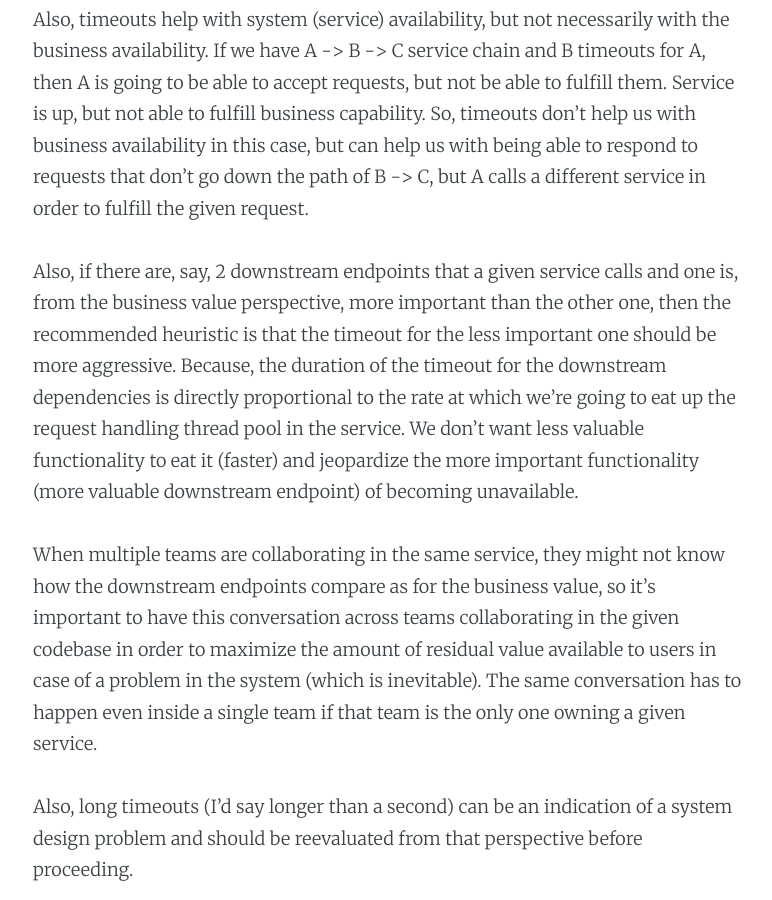
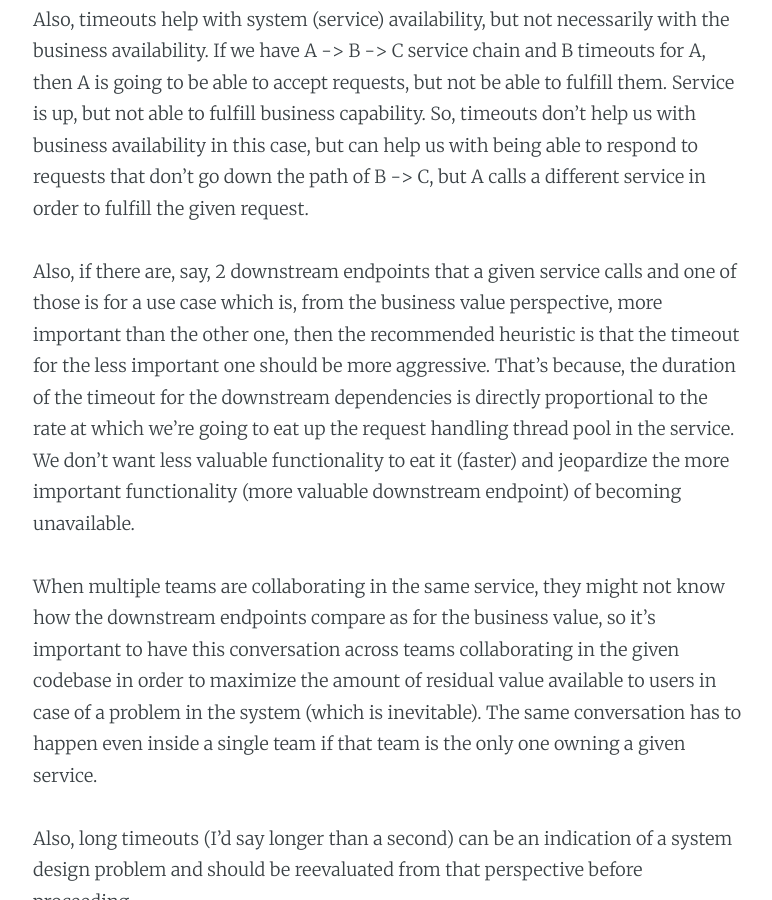
Before and after one commit to dragan-stepanovic/dragan-stepanovic.github.io, a Jekyll site: the page built from _posts/2020-07-19-on-timeouts.md, in a window 1280 px wide and 900 px high, scrolled down 886 px. Shown: the whole window, without its empty margins (252-1024 px from the left). Built offline with Jekyll 4.4.1, drawn with Linux system fonts in a browser that asks for light colours.

Commit message:
Update 2020-07-19-on-timeouts.md

```diff
--- a/_posts/2020-07-19-on-timeouts.md
+++ b/_posts/2020-07-19-on-timeouts.md
@@ -16,7 +16,7 @@
 Also, timeouts help with system (service) availability, but not necessarily with the business availability.
 If we have A -> B -> C service chain and B timeouts for A, then A is going to be able to accept requests, but not be able to fulfill them. Service is up, but not able to fulfill business capability. So, timeouts don't help us with business availability in this case, but can help us with being able to respond to requests that don't go down the path of B -> C, but A calls a different service in order to fulfill the given request.
 
-Also, if there are, say, 2 downstream endpoints that a given service calls and one is, from the business value perspective, more important than the other one, then the recommended heuristic is that the timeout for the less important one should be more aggressive. Because, the duration of the timeout for the downstream dependencies is directly proportional to the rate at which we're going to eat up the request handling thread pool in the service. We don't want less valuable functionality to eat it (faster) and jeopardize the more important functionality (more valuable downstream endpoint) of becoming unavailable.
+Also, if there are, say, 2 downstream endpoints that a given service calls and one of those is for a use case which is, from the business value perspective, more important than the other one, then the recommended heuristic is that the timeout for the less important one should be more aggressive. That's because, the duration of the timeout for the downstream dependencies is directly proportional to the rate at which we're going to eat up the request handling thread pool in the service. We don't want less valuable functionality to eat it (faster) and jeopardize the more important functionality (more valuable downstream endpoint) of becoming unavailable.
 
 When multiple teams are collaborating in the same service, they might not know how the downstream endpoints compare as for the business value, so it's important to have this conversation across teams collaborating in the given codebase in order to maximize the amount of residual value available to users in case of a problem in the system (which is inevitable).
 The same conversation has to happen even inside a single team if that team is the only one owning a given service.
```
